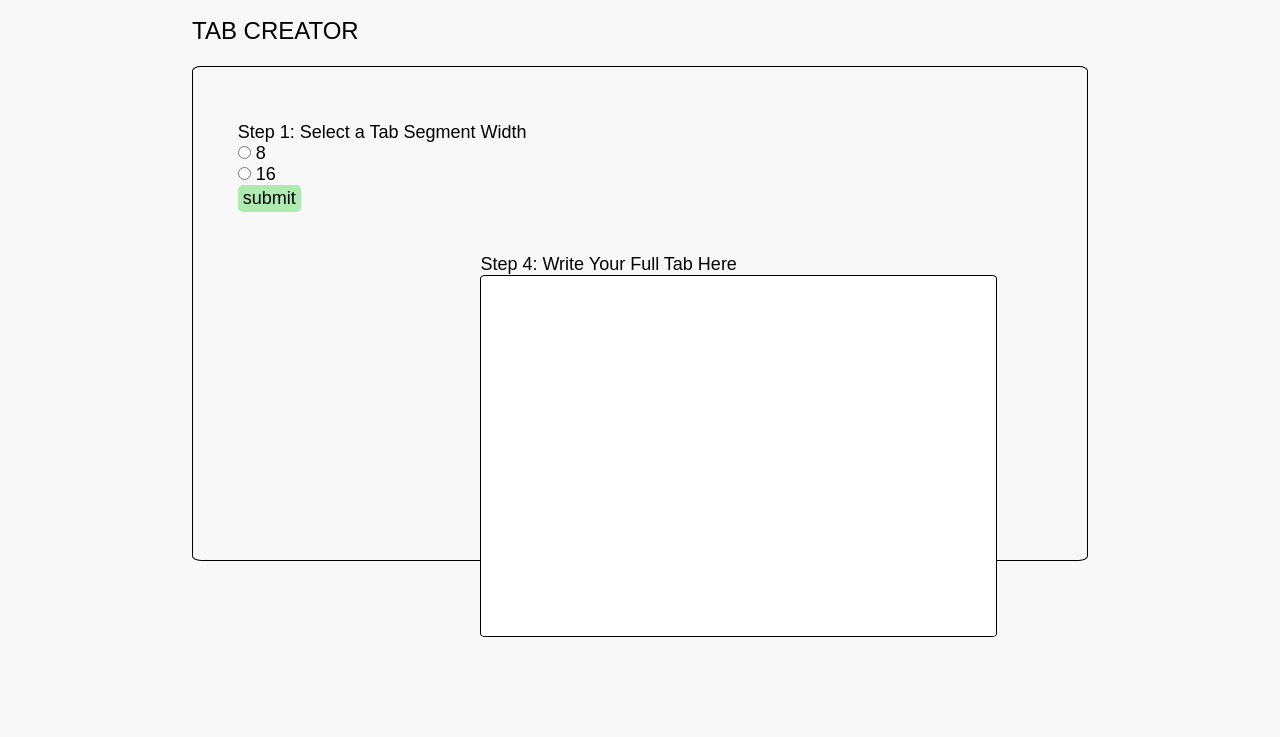
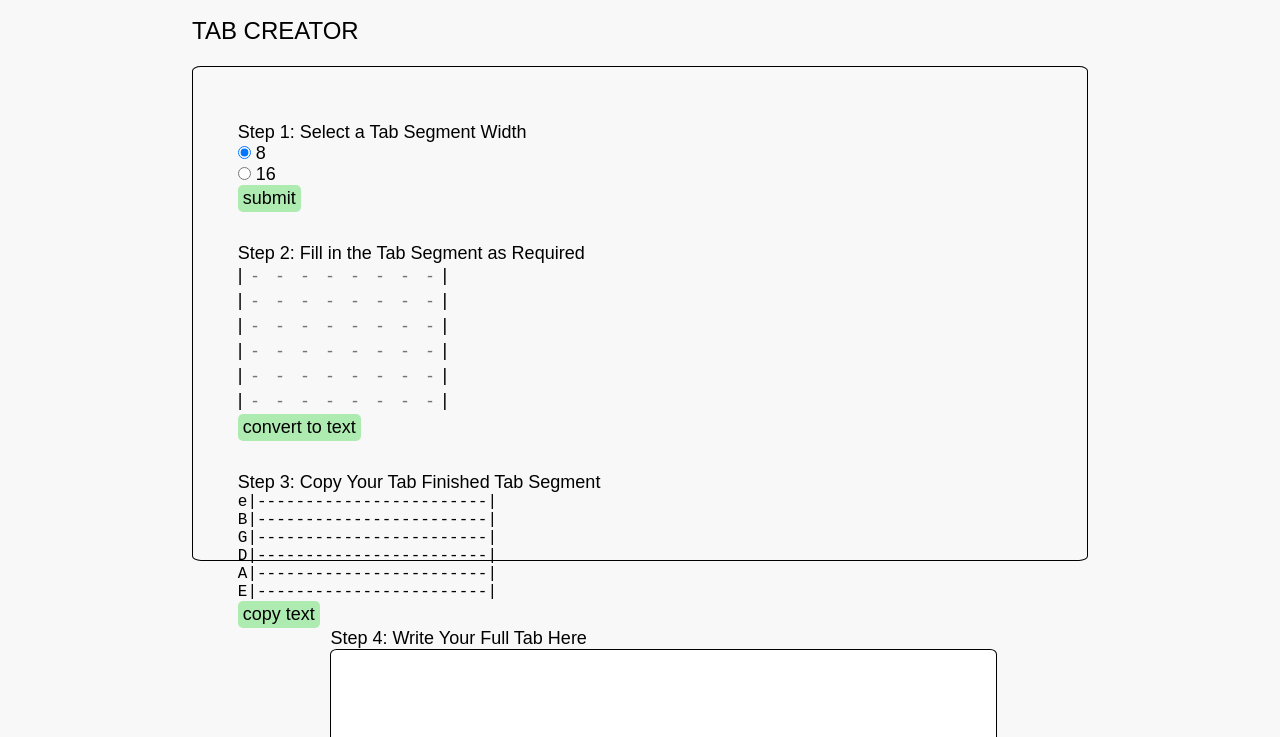
Before and after one commit to JyeTremlett/TabMaker, a plain HTML site: page index.html in a window 1280 px wide. Shown: the part 63-800 px from the top of the page. Drawn offline with Linux system fonts and the light colour scheme.

Commit message:
expanded textarea for full tab writing. Added consistent step description styling. Made page display full 4 steps with default empty input areas on load to improve UX.

```diff
--- a/index.html
+++ b/index.html
@@ -7,7 +7,7 @@
     <link rel="stylesheet" href="reset.css">
     <link rel="stylesheet" href="style.css">
 </head>
-<body>
+<body onload="displayDefaultFlow()">
     <nav class="nav-main">
         <div class="btn-toggle-nav" onclick="toggleNav()"></div>
         <ul>
@@ -32,7 +32,7 @@
                 <!-- div for user selecting tab width -->
                 <form class="width-selector">
                     <h2>Step 1: Select a Tab Segment Width</h2>
-                    <input type="radio" id="width8" name="max-width" value="8">
+                    <input type="radio" id="width8" name="max-width" value="8" checked="checked">
                     <label for="width8">8</label>
                     <br>
                     <input type="radio" id="width16" name="max-width" value="16">
@@ -53,6 +53,7 @@
                 <br>
 
                 <!-- div for visualisation of tab for user -->
+                <h2>Step 3: Copy Your Tab Finished Tab Segment</h2>
                 <div class="tab-segment-visualised">
                 </div>
 
@@ -62,7 +63,7 @@
             <div class="full-tab-creator">
                 <label for="tab-text">Step 4: Write Your Full Tab Here</label>
                 <br>
-                <textarea id="tab-text" name="tab-text" rows="20" cols="50"></textarea>
+                <textarea id="tab-text" name="tab-text" rows="30" cols="65"></textarea>
             </div>
 
         </div>
--- a/js/tabdisplayer.js
+++ b/js/tabdisplayer.js
@@ -3,6 +3,19 @@ Author: Jye Tremlett
 Created: 7/7/2023
 */
 
+
+function displayDefaultFlow() {
+
+    // set deafult width
+    let width = 8;
+
+    // create tab object and show user input interface
+    let tab = new Tab(width);
+    tab.displayInputBoxes('.tab-segment-value-input');
+
+    // display empty tab
+    tab.displayTab('.tab-segment-visualised');
+}
 
 function startFlow() {
 
@@ -138,7 +151,7 @@ function Tab(width) {
 
         let note;
         let context = document.querySelector(section);
-        let output = 'Step 3: Copy Your Tab Finished Tab Segment<br>';
+        let output = '';
 
         let stringnames = ['e', 'B', 'G', 'D', 'A', 'E']
 
--- a/style.css
+++ b/style.css
@@ -102,14 +102,9 @@ border-radius: 1%;
     border: 0.5px solid black;
 }*/
 
-input[type=radio] {
-    appearance: radio;
-}
-
-
 /* styling for tab writing field */
 .main-content .tab-input .full-tab-creator {
-float: right;
+    float: right;
 }
 
 .main-content .tab-input .full-tab-creator textarea {
@@ -117,6 +112,10 @@ float: right;
     border: 0.5px solid black;
     border-radius: 1%;
     font-family: monospace;
+}
+
+input[type=radio] {
+    appearance: radio;
 }
 
 
```
